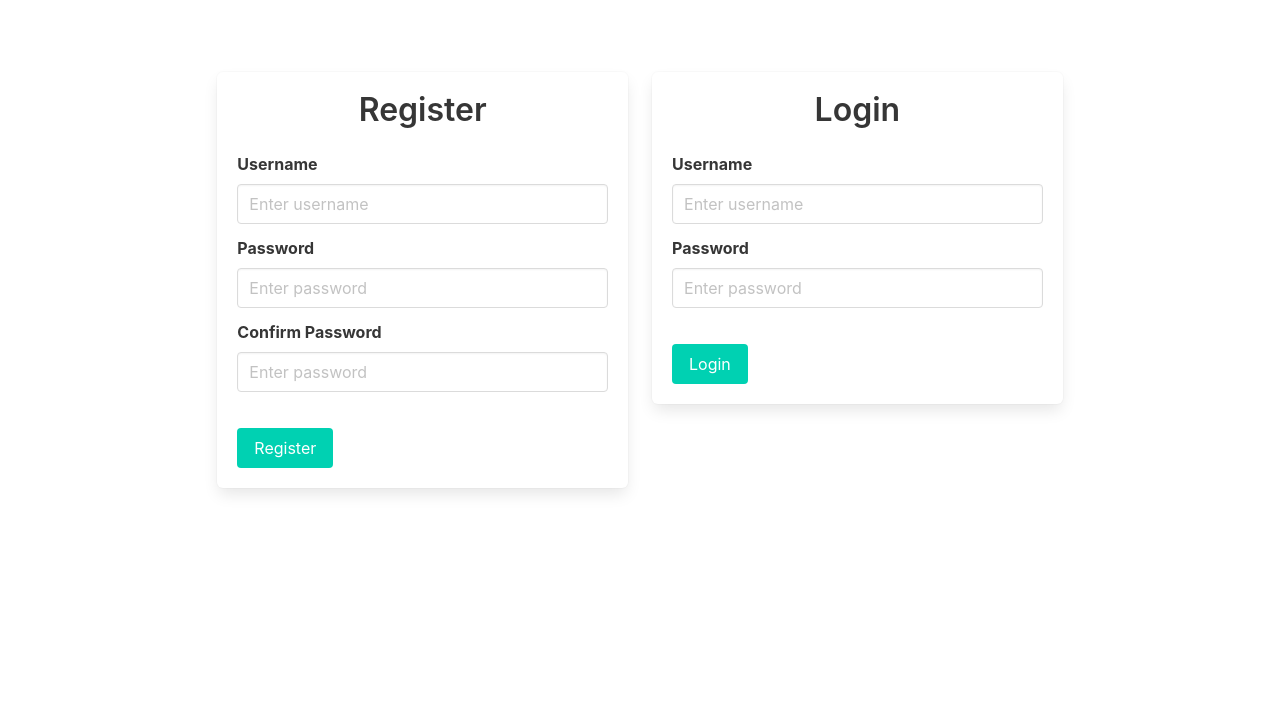
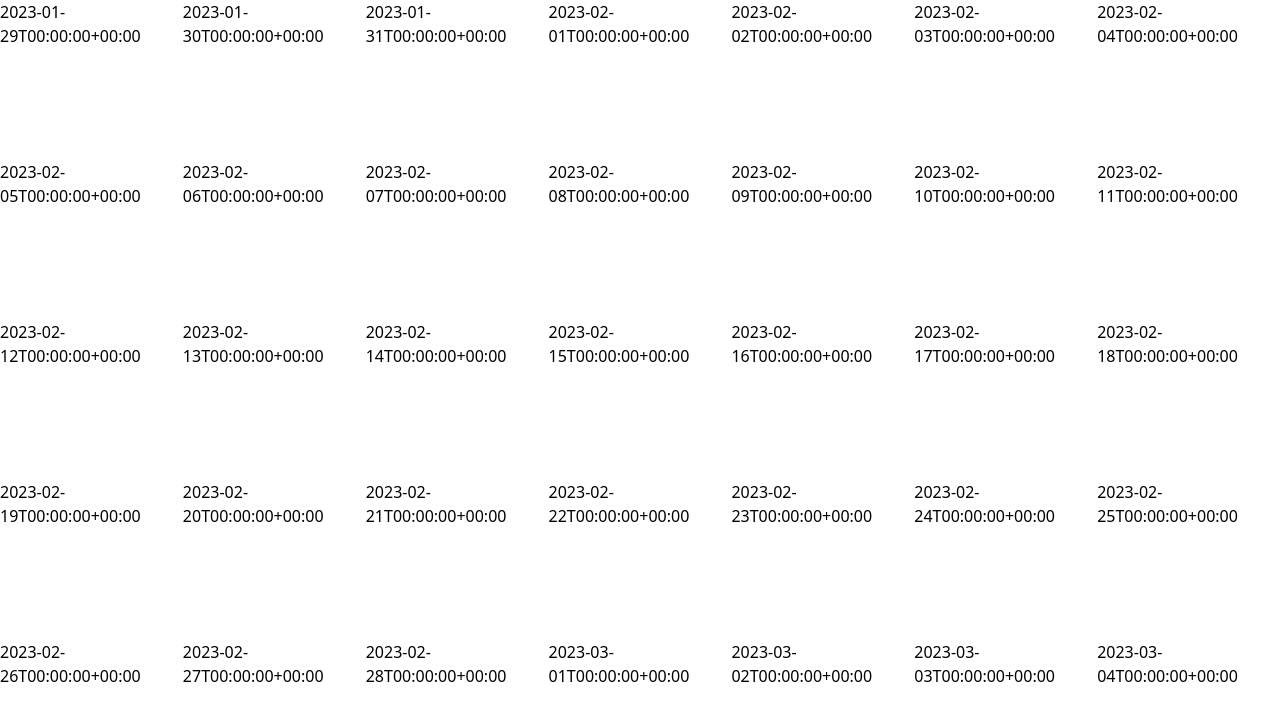
Before and after one commit to pavelino-is-working/fastapi-react, a React (Create React App) app in the folder frontend/: page / in a window 1280 px wide. Shown: the top 720 px of the page. Built offline with nearby package versions, Linux system fonts and the light colour scheme; no server answers.

Commit message:
Learning more React

```diff
--- /dev/null
+++ b/frontend/craco.config.js
@@ -0,0 +1,10 @@
+module.exports = {
+    style: {
+        postcss:{
+            plugins:[
+                require('tailwindcss'),
+                require('autoprefixer'),
+            ],
+        },
+    },
+}
--- /dev/null
+++ b/frontend/src/App.js
@@ -0,0 +1,26 @@
+import React, {useContext, useState, useEffect} from "react";
+
+import {getMonth} from './util';
+
+import CalendarHeader from './components/CalendarHeader';
+import Sidebar from './components/Sidebar';
+import Month from './components/Month';
+
+
+const App = () => {
+  const[currentMonth,setCurrentMonth] = useState(getMonth())
+
+  return (
+  <React.Fragment>
+  <div className="h-screen flex flex-columns">
+    <CalendarHeader />
+    <div className="flex flex-1">
+        <Sidebar />
+        <Month month={currentMonth}/>
+    </div>
+  </div>
+  </React.Fragment>
+  );
+}
+
+export default App;
--- a/frontend/src/App.jsx
+++ b/frontend/src/OLD.jsx
@@ -3,8 +3,10 @@ import Register from "./components/Register";
 import Header from "./components/Header";
 import Login from "./components/Login";
 import { UserContext } from "./context/UserContext";
+import {getMonth} from './util';
 
 const App = () => {
+  console.table(getMonth())
   const [message, setMessage] = useState("");
   const [token] = useContext(UserContext);
   const getWelcomeMessage = async () => {
--- /dev/null
+++ b/frontend/src/components/CalendarHeader.js
@@ -0,0 +1,9 @@
+import React from 'react'
+
+export default function CalendarHeader() {
+    return(
+        <div>
+
+        </div>
+    )
+}
--- /dev/null
+++ b/frontend/src/components/Day.js
@@ -0,0 +1,9 @@
+import React from 'react'
+
+export default function Day({day}) {
+    return(
+        <div>
+            {day.format()}
+        </div>
+    )
+}
--- /dev/null
+++ b/frontend/src/components/Month.js
@@ -0,0 +1,17 @@
+import React from 'react'
+import Day from './Day'
+export default function Month({month}) {
+    console.log(month)
+    return(
+        <div className="flex flex-1 grid grid-cols-7 grid-rows-5">
+
+        {month.map((row, i) => (
+            <React.Fragment key={i}>
+            {row.map((day, idx) => (
+                <Day day={day} key={idx} />
+            ))}
+            </React.Fragment>
+        ))}
+        </div>
+    )
+}
--- /dev/null
+++ b/frontend/src/components/Sidebar.js
@@ -0,0 +1,9 @@
+import React from 'react'
+
+export default function Sidebar() {
+    return(
+        <div>
+
+        </div>
+    )
+}
--- /dev/null
+++ b/frontend/src/index.css
@@ -0,0 +1,3 @@
+@tailwind base;
+@tailwind components;
+@tailwind utilities;
--- a/frontend/src/index.js
+++ b/frontend/src/index.js
@@ -1,13 +1,10 @@
 import React from 'react';
 import ReactDOM from 'react-dom/client';
 import App from './App';
-import "bulma/css/bulma.min.css";
+import './index.css';
 
-import {UserProvider} from "./context/UserContext";
 
 const root = ReactDOM.createRoot(document.getElementById('root'));
 root.render(
-<UserProvider>
- <App />
- </UserProvider>,
+ <App />,
   );
--- /dev/null
+++ b/frontend/src/util.js
@@ -0,0 +1,14 @@
+import dayjs from 'dayjs'
+
+export function getMonth(month = dayjs().month()){
+    const year = dayjs().year()
+    const firstDayOfTheMonth = dayjs(new Date(year,month, 1)).day()
+    let currentMonthCount = 0 - firstDayOfTheMonth
+    const daysMatrix = new Array(5).fill([]).map(() => {
+        return new Array(7).fill(null).map(() => {
+            currentMonthCount++
+            return dayjs(new Date(year,month, currentMonthCount))
+        })
+    })
+    return daysMatrix
+}
--- /dev/null
+++ b/frontend/tailwind.config.js
@@ -0,0 +1,11 @@
+module.exports = {
+  purge: ['./src/**/*.{js,jsx,ts,tsx}', './public/index.html'],
+  darkMode: false, // or 'media' or 'class'
+  theme: {
+    extend: {},
+  },
+  variants: {
+    extend: {},
+  },
+  plugins: [require('@tailwindcss/forms')],
+}
```
Also changed, not shown: frontend/package.json (+12 -5 lines), 1 other file (tests, documents, lock files or other folders).
